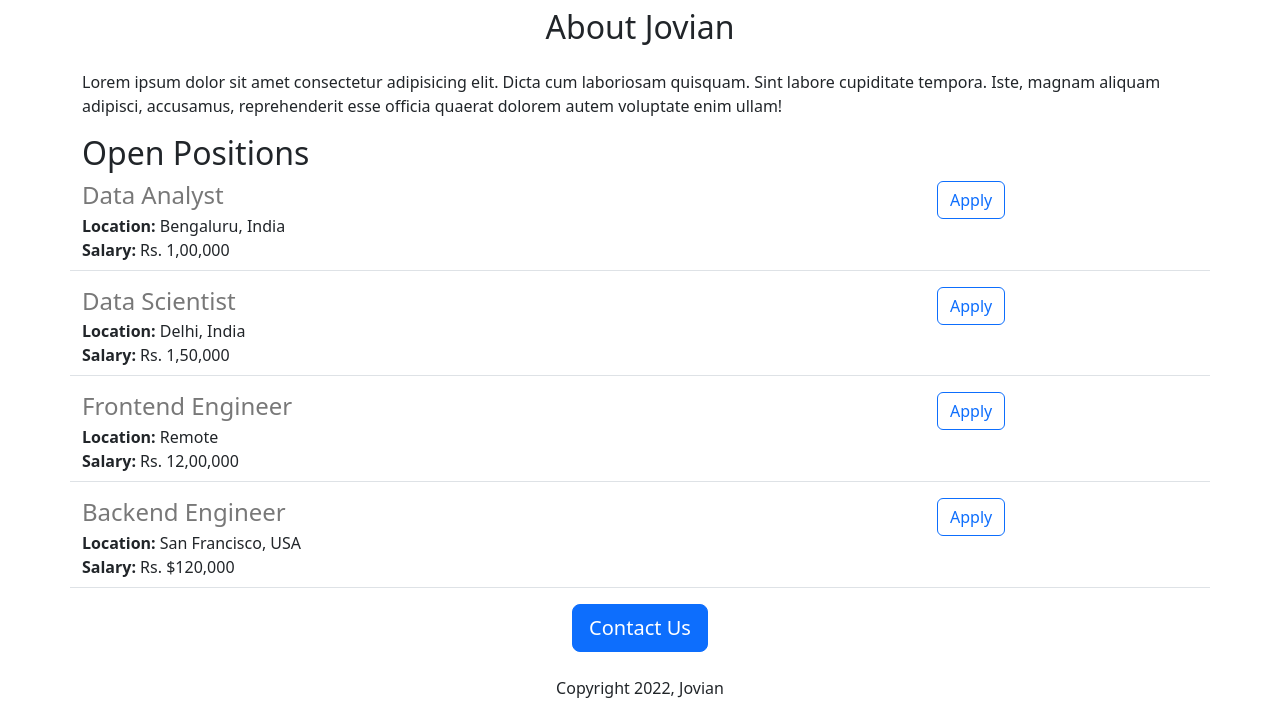
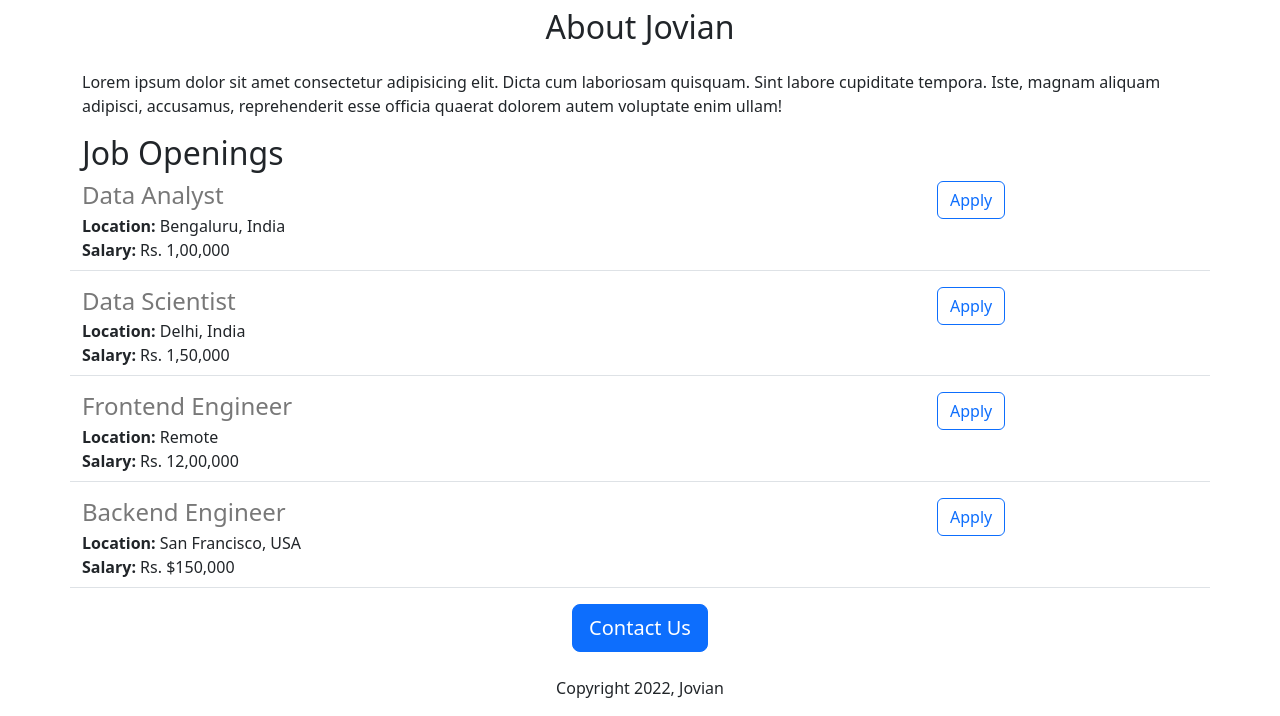
Before and after one commit to Maxtreme69/Jovian-careers-website-v2, a Flask app: page / in a window 1280 px wide. Shown: the part 440-1156 px from the top of the page. Run offline with Flask 2, Linux system fonts and the light colour scheme.

Commit message:
made some changes

```diff
--- a/app.py
+++ b/app.py
@@ -21,7 +21,7 @@
   'id:': 4,
   'title': 'Backend Engineer',
   'location': 'San Francisco, USA',
-  'salary': 'Rs. $120,000'
+  'salary': 'Rs. $150,000'
 }]
 
 
--- a/templates/home.html
+++ b/templates/home.html
@@ -23,7 +23,7 @@
     <p>
       Lorem ipsum dolor sit amet consectetur adipisicing elit. Dicta cum laboriosam quisquam. Sint labore cupiditate tempora. Iste, magnam aliquam adipisci, accusamus, reprehenderit esse officia quaerat dolorem autem voluptate enim ullam!
     </p>
-    <h2>Open Positions</h2>
+    <h2>Job Openings</h2>
     <div>
       {% for job in jobs %}
         {% include 'jobitem.html' %}
```
